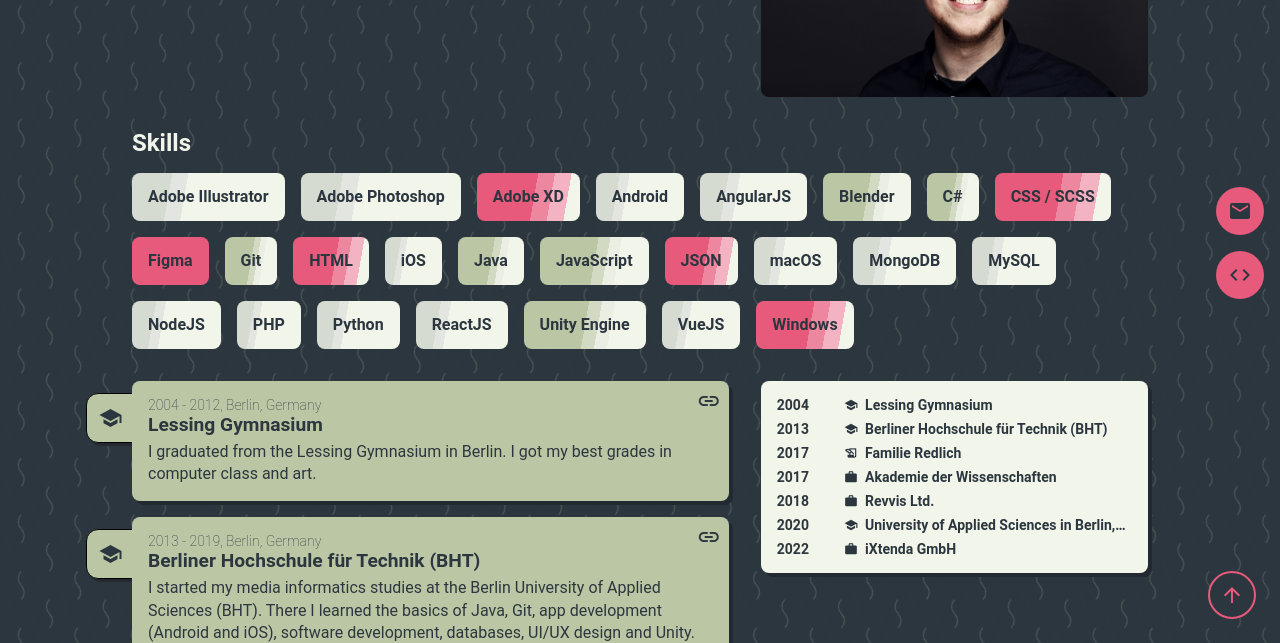
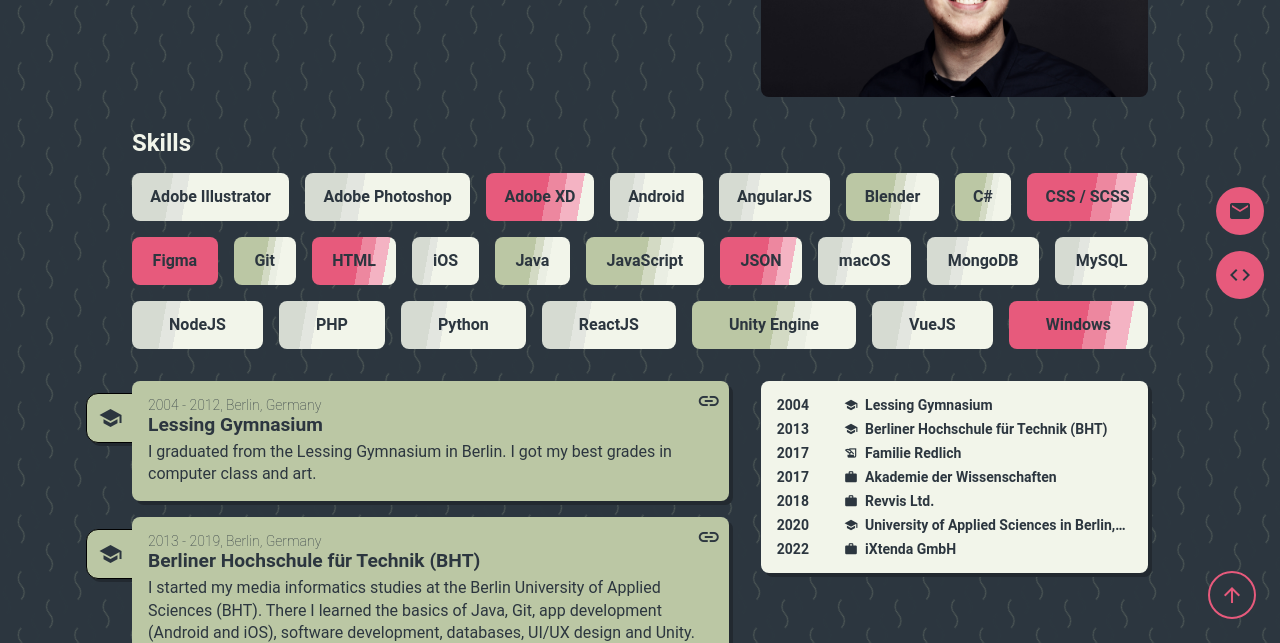
Before and after one commit to Rein3ke/marvin-kullick-profilepage, a plain HTML site: page index.html in a window 1280 px wide. Shown: the part 157-800 px from the top of the page. Drawn offline with Linux system fonts and the light colour scheme.

Commit message:
Add flex property to skill items;

```diff
--- a/styles/style.scss
+++ b/styles/style.scss
@@ -80,6 +80,7 @@
             }
 
             li {
+                flex: 1 1 min-content; // flex-grow: 1; flex-shrink: 1; flex-basis: 0;
                 display: flex;
                 justify-content: center;
                 align-items: center;
@@ -92,10 +93,12 @@
                 font-size: clamp(em(14), 1.5vw, em(16));
                 font-weight: bold;
                 color: $color-background;
+                white-space: nowrap;
                 box-sizing: border-box;
 
                 @include mq (xs) {
                     height: em(32);
+                    font-weight: normal;
                 }
 
                 &.level {
```
Also changed, not shown: styles/style.css, 1 other file.
